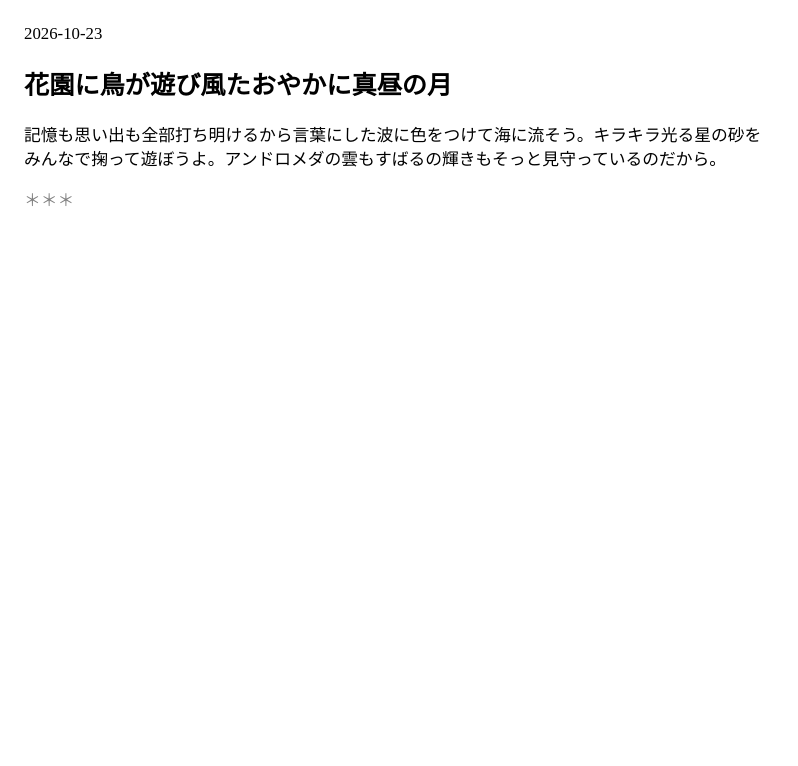
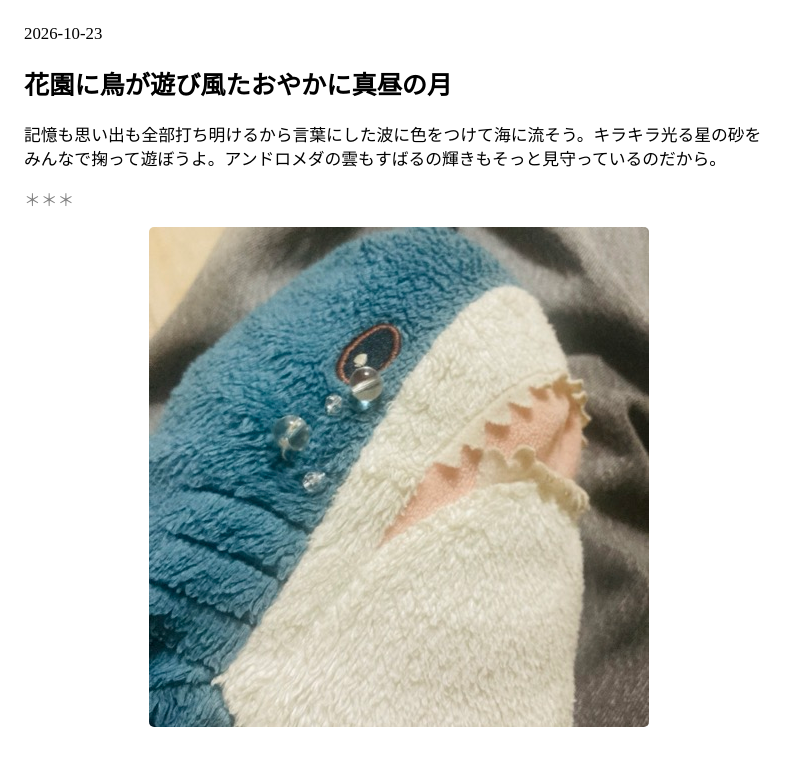
Before and after one commit to nn-iii/nn-iii.github.io, a Jekyll site: the page built from _posts/2026-10-23-0603.md, in a window 1280 px wide. Shown: the top 766 px of the page, without its empty margins (0-798 px from the left). Built offline with Jekyll 4.4.1, drawn with Linux system fonts in a browser that asks for light colours; some web fonts are replaced.

Commit message:
2026-10-23-0603.md を更新

```diff
--- a/_posts/2026-10-23-0603.md
+++ b/_posts/2026-10-23-0603.md
@@ -7,4 +7,4 @@ title: 花園に鳥が遊び風たおやかに真昼の月
 
 ---
 
-![](2026-10-29.JPEG)
+![](/images/2026-10-29.JPEG)
```
